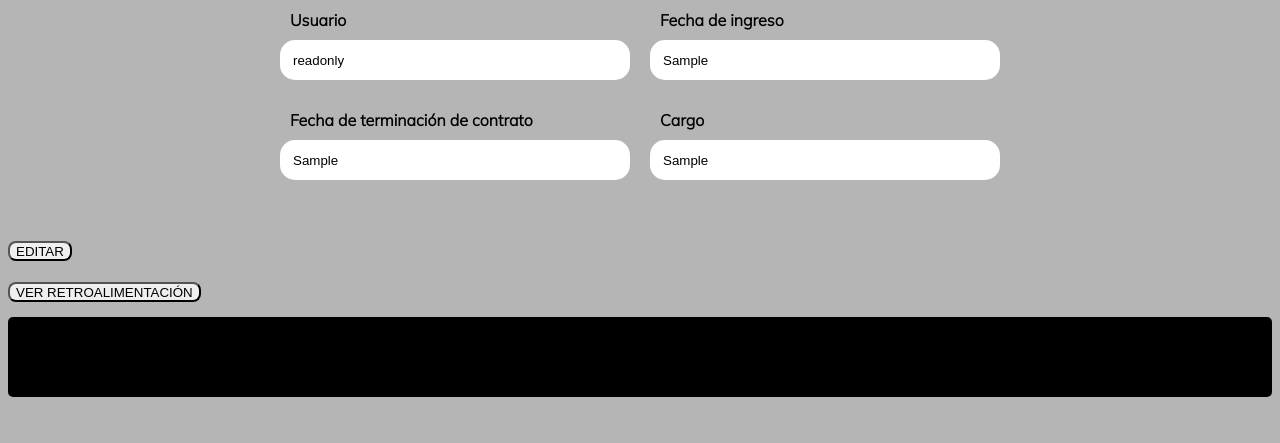
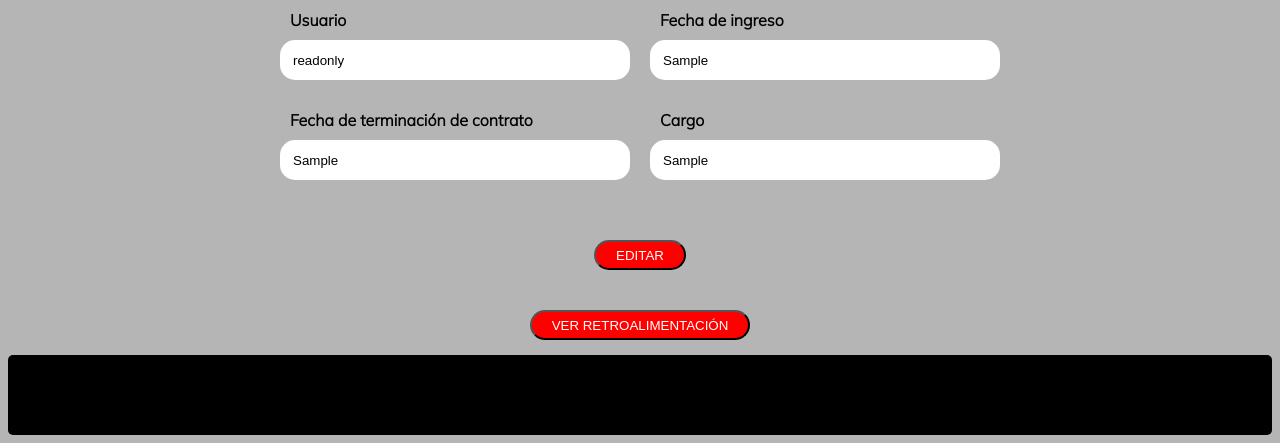
Before and after one commit to dasilvag16/Proyecto-Grupo-39-9, a Flask app: template Templates/verinfo_us.html in a window 1280 px wide. Shown: the part 680-1123 px from the top of the page. Before the commit the page ends 1077 px from the top, so only its background shows below. Run offline with Flask 2, Linux system fonts and the light colour scheme; the template is opened without the code that fills it: most values are stand-ins (such as "Sample title", 1, 10 or a date in 2020).

Commit message:
Merge branch 'master' of https://github.com/dasilvag16/Proyecto-Grupo-39-9

```diff
--- a/Static/CSS/layout.css
+++ b/Static/CSS/layout.css
@@ -584,3 +587,40 @@ input {
     padding: 1em;
     width: 100%;
 }
+
+#edit {
+    background-color:red;
+    color:white;
+	border-radius: 15px;
+	height: 30px;
+	line-height: 5px;
+	padding: 0 20px 0 20px;
+	transition: .3s ease all;
+}
+
+#vr{
+    background-color:red;
+    color:white;
+	border-radius: 15px;
+	height: 30px;
+	line-height: 5px;
+	padding: 0 20px 0 20px;
+	transition: .3s ease all;
+}
+.cuadro{
+    padding-left: 70px;
+}
+
+#cuadro2{
+    padding-left: 200px;
+}
+#atrás_verinfousuario {
+    margin-left:100px;
+    background-color:black;
+    color:white;
+	border-radius: 15px;
+	height: 30px;
+	line-height: 5px;
+	padding: 0 20px 0 20px;
+	transition: .3s ease all;
+}
--- a/Templates/verinfo_us.html
+++ b/Templates/verinfo_us.html
@@ -150,12 +150,12 @@
     </form>
 </main>
 <br>
-<section>
+<center><section>
     <div>
         <form action="/editar_us/" method="GET">
             <input type="submit" name="editar_usuario" value="EDITAR" id="edit"/>
         </form>
-    </div> <br>
+    </div> <br> <br>
     <div>
         <form action="/ver_ret" method="POST" onSubmit="return enviar_ver_ret()">
             <input type="submit" name="ver_retro" value="VER RETROALIMENTACIÓN" id="vr"/>
```
Also changed, not shown: other parts of Static/CSS/layout.css (+14 -11 lines), Templates/editar_us.html (+17 -8 lines), Templates/ver_ret.html (+13 -8 lines).
